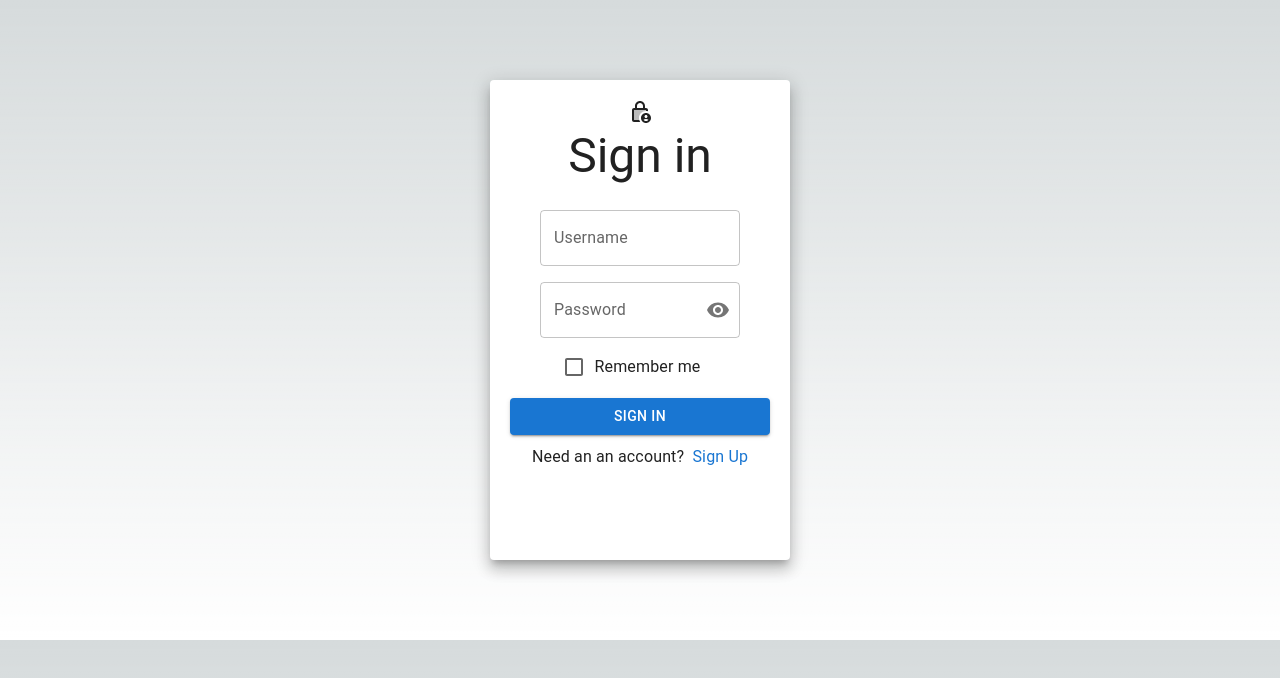
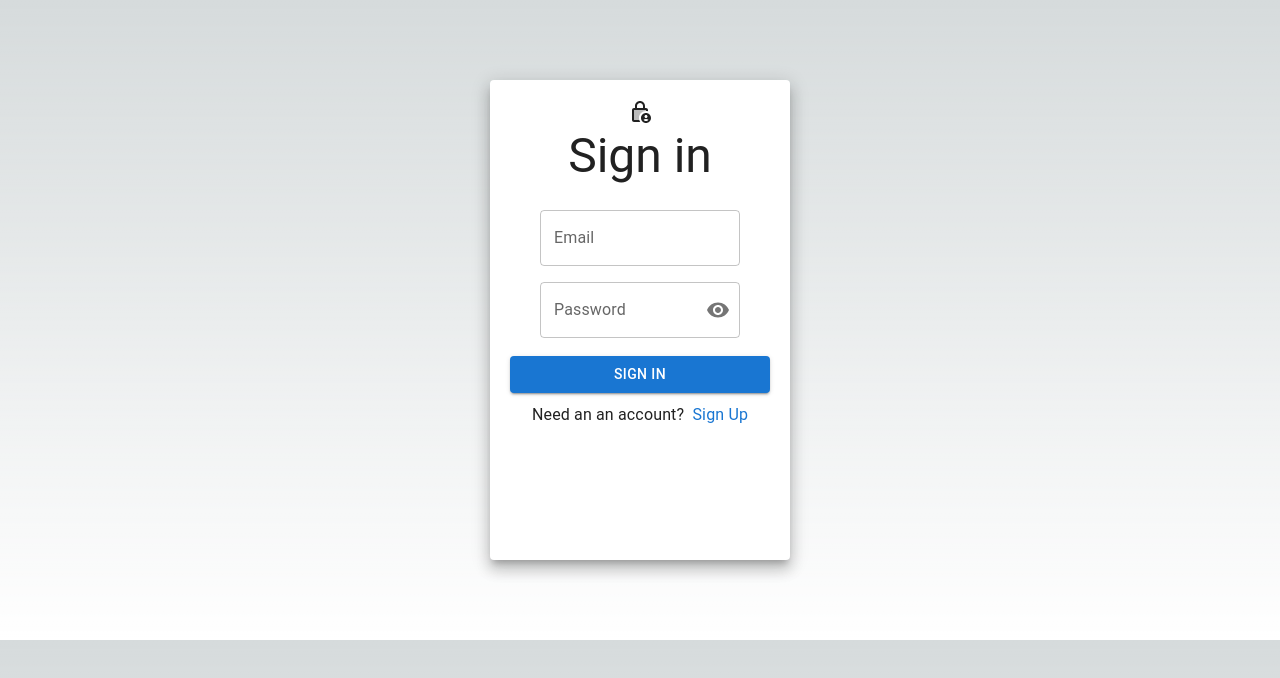
Before and after one commit to ddanieela1/ecommerce-app, a Next.js app: page /signIn in a window 1280 px wide. Shown: the top 678 px of the page. Built offline with nearby package versions, Linux system fonts and the light colour scheme.

Commit message:
added login api and seeded users

```diff
--- a/models/User.js
+++ b/models/User.js
@@ -3,8 +3,8 @@ import mongoose from 'mongoose';
 const userSchema = new mongoose.Schema(
   {
     name: { type: String, required: true },
-    email: { type: String, required: true, unique: true },
-    password: { type: String, required: true },
+    email: { type: String, unique: true, required: true, sparse: true },
+    password: { type: String },
     isAdmin: { type: Boolean, required: true, default: false },
   },
   {
--- a/package.json
+++ b/package.json
@@ -16,9 +16,11 @@
     "axios": "^1.3.4",
     "bcrypt": "^5.1.0",
     "bcryptjs": "^2.4.3",
+    "body-parser": "^1.20.2",
     "eslint": "8.36.0",
     "eslint-config-next": "13.2.4",
     "js-cookie": "^3.0.1",
+    "jsonwebtoken": "^9.0.0",
     "mongoose": "^7.0.3",
     "next": "13.2.4",
     "next-connect": "^0.13.0",
--- a/pages/api/seed.js
+++ b/pages/api/seed.js
@@ -5,11 +5,13 @@ import Product from '../../models/Product';
 import User from '../../models/User';
 
 const handler = nc();
+// const bodyParser = require('body-parser');
 
 handler.get(async (req, res) => {
+  // app.use(bodyParser.urlencoded({ extended: true }));
   await db.connect();
   await User.deleteMany();
-  await User.insertMany(data.products);
+  await User.insertMany(data.users);
   await Product.deleteMany();
   await Product.insertMany(data.products);
   await db.disconnect();
--- /dev/null
+++ b/pages/api/users/signin.js
@@ -0,0 +1,32 @@
+import nc from 'next-connect';
+import bcrypt from 'bcryptjs';
+import db from '../../../utils/db';
+import User from '../../../models/User';
+import { signToken } from '../../../utils/auth';
+
+const handler = nc();
+
+// post request for authentication
+handler.post(async (req, res) => {
+  await db.connect();
+
+  // search for user in db
+  const user = await User.findOne({ email: req.body.email });
+  await db.disconnect();
+
+  // compare plain text to encrypted text
+  if (user && bcrypt.compareSync(req.body.password, user.password)) {
+    const token = signToken(user);
+    res.send({
+      token,
+      _id: user._id,
+      name: user.name,
+      email: user.email,
+      isAdmin: user.isAdmin,
+    });
+  } else {
+    res.statusCode(401).send({ message: 'Invalid username or password' });
+  }
+});
+
+export default handler;
--- a/pages/signIn.js
+++ b/pages/signIn.js
@@ -1,6 +1,7 @@
 // import React, { useState } from 'react';
 // import Typography from '@mui/material/Typography';
 import * as React from 'react';
+import axios from 'axios';
 import {
   Card,
   // Grid,
@@ -24,6 +25,8 @@ import Visibility from '@mui/icons-material/Visibility';
 import VisibilityOff from '@mui/icons-material/VisibilityOff';
 import LockPersonTwoToneIcon from '@mui/icons-material/LockPersonTwoTone';
 import { useRouter } from 'next/router';
+import { useState } from 'react';
+import { SettingsSystemDaydreamOutlined } from '@mui/icons-material';
 
 export default function SignIn() {
   const [showPassword, setShowPassword] = React.useState(false);
@@ -42,6 +45,45 @@ export default function SignIn() {
     router.push('/');
   };
 
+  const [email, setEmail] = useState('');
+  const [password, setPassword] = useState('');
+
+  const handleSubmit = async (e) => {
+    e.preventDefault();
+    // check user & pass match
+    try {
+      let { data } = await axios.post('/api/users/signin', {
+        headers: {
+          'Content-Type': 'application/json',
+        },
+        email,
+        password,
+      });
+      alert('login successful');
+      console.log(response.data);
+    } catch (err) {
+      // alert(err.message);
+      console.log(err);
+    }
+  };
+
+  // const errorUtils = {
+  //   getError: (error) => {
+  //     let e = error;
+  //     if (error.response) {
+  //       e = error.response.data; // data, status, headers
+  //       if (error.response.data && error.response.data.error) {
+  //         e = error.response.data.error; // my app specific keys override
+  //       }
+  //     } else if (error.message) {
+  //       e = error.message;
+  //     } else {
+  //       e = 'Unknown error occured';
+  //     }
+  //     return e;
+  //   },
+  // };
+
   const paperStyle = {
     padding: 20,
     height: '60vh',
@@ -54,8 +96,8 @@ export default function SignIn() {
   };
 
   return (
+    <form id="submitForm " onClick={handleSubmit}>
       <Paper style={paperStyle} elevation={10} align="center">
-      {/* <Card align="center"> */}
         <LockPersonTwoToneIcon />
         <div>
           <Typography component="h1" variant="h3">
@@ -77,15 +119,20 @@ export default function SignIn() {
             width: '25ch',
           }}
         >
-        <InputLabel htmlFor="outlined-adornment-username">Username</InputLabel>
+          {/* --------------email------------ */}
+          <InputLabel htmlFor="outlined-adornment-email">Email</InputLabel>
 
           <OutlinedInput
-          placeholder="Enter username"
-          id="outlined-adornment-username"
-          label="Username"
+            placeholder="Enter email"
+            id="outlined-adornment-email"
+            label="Email"
             edge="start"
+            name="email"
+            inputprops={{ type: 'email' }}
+            onChange={(e) => setEmail(e.target.value)}
           ></OutlinedInput>
         </FormControl>
+
         <FormControl
           sx={{
             m: 1,
@@ -93,11 +140,18 @@ export default function SignIn() {
           }}
           variant="outlined"
         >
-        <InputLabel htmlFor="outlined-adornment-password">Password</InputLabel>
+          {/* --------------email------------ */}
+
+          {/* --------------passs------------ */}
+          <InputLabel htmlFor="outlined-adornment-password">
+            Password
+          </InputLabel>
           <OutlinedInput
             placeholder="Enter password"
             id="outlined-adornment-password"
             type={showPassword ? 'text' : 'password'}
+            name="password"
+            inputprops={{ type: 'password' }}
             endAdornment={
               <InputAdornment>
                 <IconButton
@@ -105,6 +159,7 @@ export default function SignIn() {
                   onClick={handleClickShowPassword}
                   onMouseDown={handleMouseDownPassword}
                   edge="end"
+                  onChange={(e) => setPassword(e.target.value)}
                 >
                   {showPassword ? <VisibilityOff /> : <Visibility />}
                 </IconButton>
@@ -113,15 +168,18 @@ export default function SignIn() {
             label="Password"
           />
         </FormControl>
-      <FormControlLabel
+        {/* --------------passs------------ */}
+
+        {/* <FormControlLabel
           value="end"
           control={<Checkbox />}
           label="Remember me"
           labelPlacement="end"
-      />
+        /> */}
         <div>
           <Button
-          onClick={signinHandler}
+            // onClick={signinHandler}
+            // onClick={handleSubmit}
             color="primary"
             variant="contained"
             fullWidth
@@ -130,7 +188,7 @@ export default function SignIn() {
             Sign In
           </Button>
         </div>
-      {/* </Card> */}
+
         <Typography>
           Need an an account? &nbsp;
           <Link onClick={registerHandler} href="/register" underline="none">
@@ -138,5 +196,6 @@ export default function SignIn() {
           </Link>
         </Typography>
       </Paper>
+    </form>
   );
 }
--- /dev/null
+++ b/utils/auth.js
@@ -0,0 +1,19 @@
+import jwt from 'jsonwebtoken';
+
+const signToken = (user) => {
+  return jwt.sign(
+    {
+      _id: user._id,
+      name: user.name,
+      email: user.email,
+      isAdmin: user.isAdmin,
+    },
+
+    process.env.JWT_SECRET,
+    {
+      expiresIn: '30d',
+    }
+  );
+};
+
+export { signToken };
--- a/utils/data.js
+++ b/utils/data.js
@@ -5,25 +5,25 @@ const data = {
     {
       name: 'John Doe',
       email: 'test@admin.com',
-      password: bcrypt.hashSync('123456'),
+      password: bcrypt.hashSync('password1'),
       isAdmin: true,
     },
     {
       name: 'Emily Doe',
       email: 'test@test.com',
-      password: bcrypt.hashSync('123456'),
+      password: bcrypt.hashSync('password2'),
       isAdmin: false,
     },
     {
       name: 'Tomato Joe',
       email: 'tomatoj@mail.com',
-      password: bcrypt.hashSync('123456'),
+      password: bcrypt.hashSync('password3'),
       isAdmin: false,
     },
     {
       name: 'Loca Poka',
       email: 'lokap@mail.com',
-      password: bcrypt.hashSync('123456'),
+      password: bcrypt.hashSync('password4'),
       isAdmin: false,
     },
   ],
```
Also changed, not shown: components/Layout.js (+1 -9 lines), 1 other file (tests, documents, lock files or other folders). Lines whose indentation alone changed are shown as unchanged.
